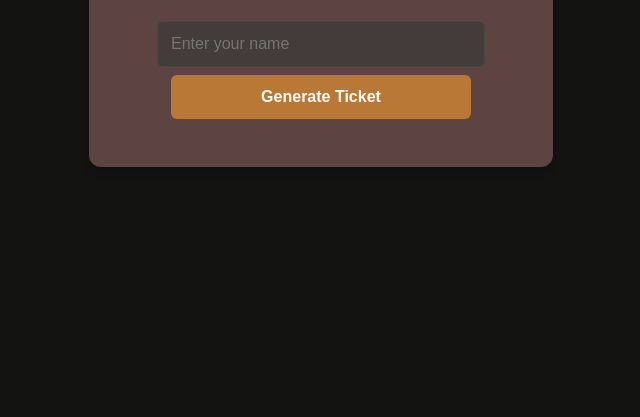
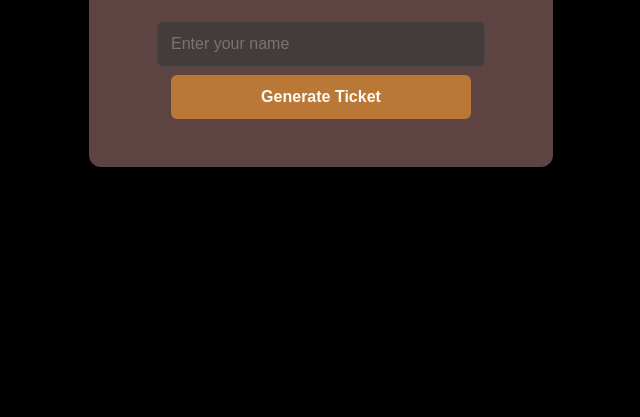
Before and after one commit to petersudai/Nirvana-ticket-generator, a website: page index.html in a window 1280 px wide. Shown: the part 383-800 px from the top of the page, without its empty margins (319-959 px from the left). Drawn offline with Linux system fonts and the light colour scheme.

Commit message:
style change

```diff
--- a/index.html
+++ b/index.html
@@ -13,7 +13,7 @@
       align-items: center;
       height: 100vh;
       margin: 0;
-      background-color: #131311;
+      background-color: #000000;
       color: #FEFAF6;
       padding: 20px;
       box-sizing: border-box;
```
Also changed, not shown: tickets/NIRVANA-2039273.png (added).
